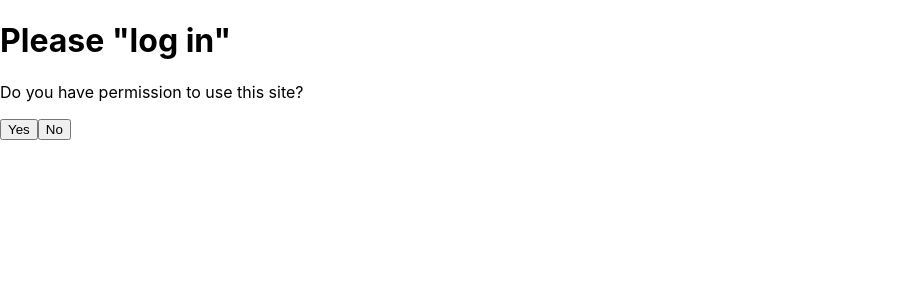
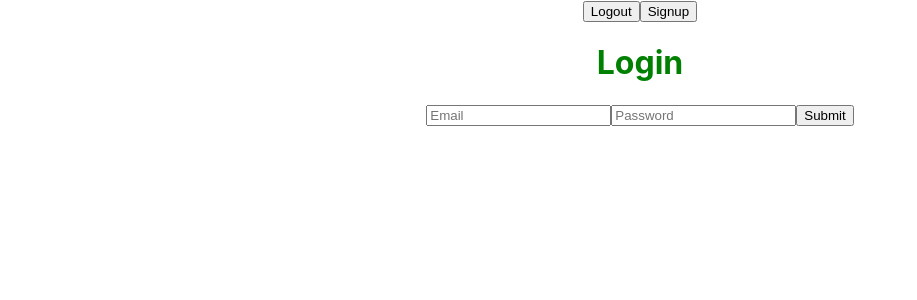
Before and after one commit to jamesjpark/JimboAndFriends, a React (Create React App) app in the folder web-app/frontend/: page / in a window 1280 px wide. Shown: the top 300 px of the page, without its empty margins (0-917 px from the left). Built offline with nearby package versions, Linux system fonts and the light colour scheme.

Commit message:
Login Authentication and style

```diff
--- a/web-app/frontend/package.json
+++ b/web-app/frontend/package.json
@@ -2,17 +2,21 @@
   "name": "frontend",
   "version": "0.1.0",
   "private": true,
+  "proxy": "http://localhost:5000",
   "dependencies": {
     "@testing-library/jest-dom": "^5.16.5",
     "@testing-library/react": "^13.4.0",
     "@testing-library/user-event": "^13.5.0",
+    "axios": "^1.0.0",
     "react": "^18.2.0",
     "react-dom": "^18.2.0",
+    "react-router-dom": "^6.4.1",
     "react-scripts": "5.0.1",
     "web-vitals": "^2.1.4"
   },
   "scripts": {
     "start": "react-scripts start",
+    "start-backend": "cd ../backend/ && ./run",
     "build": "react-scripts build",
     "test": "react-scripts test",
     "eject": "react-scripts eject"
--- a/web-app/frontend/src/App.css
+++ b/web-app/frontend/src/App.css
@@ -1,38 +1,10 @@
 .App {
   text-align: center;
 }
-
-.App-logo {
-  height: 40vmin;
-  pointer-events: none;
+.wrapper {
+  padding: 20px;
 }
 
-@media (prefers-reduced-motion: no-preference) {
-  .App-logo {
-    animation: App-logo-spin infinite 20s linear;
-  }
+h1{
+  color:  green;
 }
-
-.App-header {
-  background-color: #282c34;
-  min-height: 100vh;
-  display: flex;
-  flex-direction: column;
-  align-items: center;
-  justify-content: center;
-  font-size: calc(10px + 2vmin);
-  color: white;
-}
-
-.App-link {
-  color: #61dafb;
-}
-
-@keyframes App-logo-spin {
-  from {
-    transform: rotate(0deg);
-  }
-  to {
-    transform: rotate(360deg);
-  }
-}
--- a/web-app/frontend/src/App.js
+++ b/web-app/frontend/src/App.js
@@ -1,35 +1,70 @@
-import React from "react";
-import Projects from "./Projects"
-import Login from "./Login"
+import { BrowserRouter, Route, Routes, Link,  } from 'react-router-dom'
+import { useState, } from 'react'
 
+import Login from './Components/Login'
+import Projects from './Components/Projects'
+import Header from './Components/Header'
+import useToken from './Components/useToken'
+import './App.css'
 
-class App extends React.Component {
-  constructor(props) {
-    // in React, we always need to call the superclass constructor first with super()
-    // if we override the component's constructor
-    super(props)
+function App() {
 
-    // app owns the login state because it needs it in order to do conditional rendering.
-    // shared state should always be as low as possible in the component hierarchy.
-    this.state = { isLoggedIn: false }
-  }
+  const { token, removeToken, setToken } = useToken();
 
-  handleLogin = (loggedIn) => {
-    this.setState({
-      isLoggedIn: loggedIn
-    })
-  }
+  return (
 
-  render() {
-    // conditional rendering
-    if (this.state.isLoggedIn) {
-      return (<Projects />)
-    }
-    else {
-      // Login needs to be able to mutate the login state, so we pass it handleLogin as a prop
-      return (<Login handleLogin={this.handleLogin}/>)
-    }
-  }
+    <BrowserRouter>
+    <div className="App">
+    <Header token={removeToken}/>
+
+    {!token && token!=="" && token!== undefined?
+        <Login setToken={setToken} />
+        :(
+          <>
+
+          <Routes>
+
+          <Route exact path = "/" element = {<Login setToken={setToken} />}></Route>
+          <Route path = "/projects" element ={<Projects token={token} setToken={setToken}/>}> </Route>
+          </Routes>
+
+          </>
+
+        )}
+    </div>
+    </BrowserRouter>
+
+  );
 }
 
+// class App extends React.Component {
+
+//   constructor(props) {
+//     // in React, we always need to call the superclass constructor first with super()
+//     // if we override the component's constructor
+//     super(props)
+
+//     // app owns the login state because it needs it in order to do conditional rendering.
+//     // shared state should always be as low as possible in the component hierarchy.
+//     this.state = { isLoggedIn: false }
+//   }
+
+//   handleLogin = (loggedIn) => {
+//     this.setState({
+//       isLoggedIn: loggedIn
+//     })
+//   }
+
+//   render() {
+//     // conditional rendering
+//     if (this.state.isLoggedIn) {
+//       return (<Projects />)
+//     }
+//     else {
+//       // Login needs to be able to mutate the login state, so we pass it handleLogin as a prop
+//       return (<Login handleLogin={this.handleLogin}/>)
+//     }
+//   }
+// }
+
 export default App;
--- /dev/null
+++ b/web-app/frontend/src/Components/Login.js
@@ -0,0 +1,110 @@
+import { useState} from 'react';
+import axios from "axios";
+import { Link, useNavigate} from 'react-router-dom';
+function Login(props) {
+
+    const [loginForm, setloginForm] = useState({
+        email: "",
+        password: ""
+    })
+    const navigate = useNavigate();
+    function logMeIn(event) {
+      axios({
+        method: "POST",
+        url:"/token",
+        data:{
+          email: loginForm.email,
+          password: loginForm.password
+         }
+      })
+      .then((response) => {
+        props.setToken(response.data.access_token)
+      }).catch((error) => {
+        if (error.response) {
+          console.log(error.response)
+          console.log(error.response.status)
+          console.log(error.response.headers)
+          }
+      })
+
+      setloginForm(({
+        email: "",
+        password: ""}))
+
+      event.preventDefault()
+
+      navigate("/projects")
+    }
+
+    function handleChange(event) {
+      const {value, name} = event.target
+      setloginForm(prevNote => ({
+          ...prevNote, [name]: value})
+      )}
+
+    return (
+      <div>
+        <h1>Login</h1>
+          <form className="login">
+            <input onChange={handleChange}
+                  type="email"
+                  text={loginForm.email}
+                  name="email"
+                  placeholder="Email"
+                  value={loginForm.email} />
+            <input onChange={handleChange}
+                  type="password"
+                  text={loginForm.password}
+                  name="password"
+                  placeholder="Password"
+                  value={loginForm.password} />
+
+        <button onClick={logMeIn}>Submit</button>
+
+
+
+        </form>
+      </div>
+    );
+}
+
+export default Login;
+
+
+// class Login extends React.Component {
+//     constructor(props){
+//       super(props);
+//       this.state = {
+//         errorMessages: {},
+//         isSubmitted: false
+
+//       };
+
+
+
+//     }
+
+
+//     logUserIn = () => {
+//       // we can access handleLogin from App since it was passed as a prop
+//       this.props.handleLogin(true)
+//     }
+
+//     dontLogUserIn = () => {
+//       alert('Thank you for your honesty.')
+//       this.props.handleLogin(false)
+//     }
+
+
+//     render() {
+//       return (
+
+//         <div>
+//           <h1>"Sign in"</h1>
+//           <p>Do you have permission to use this site?</p>
+//           <button onClick={this.logUserIn}>Yes</button>
+//           <button onClick={this.dontLogUserIn}>No</button>
+//         </div>
+//       )
+//     }
+//  }
--- /dev/null
+++ b/web-app/frontend/src/Components/useToken.js
@@ -0,0 +1,28 @@
+import { useState } from 'react';
+
+function useToken() {
+
+  function getToken() {
+    const userToken = localStorage.getItem('token');
+    return userToken && userToken
+  }
+
+  const [token, setToken] = useState(getToken());
+
+  function saveToken(userToken) {
+    localStorage.setItem('token', userToken);
+    setToken(userToken);
+  };
+
+  function removeToken() {
+    localStorage.removeItem("token");
+    setToken(null);
+  }
+
+  return {
+    setToken: saveToken,
+    token,
+    removeToken
+  }
+}
+export default useToken;
--- a/web-app/frontend/src/Login.js
+++ /dev/null
@@ -1,25 +0,0 @@
-import React from "react";
-
-class Login extends React.Component {
-    logUserIn = () => {
-      // we can access handleLogin from App since it was passed as a prop
-      this.props.handleLogin(true)
-    }
-
-    dontLogUserIn = () => {
-      alert('Thank you for your honesty.')
-      this.props.handleLogin(false)
-    }
-
-    render() {
-      return (
-        <div>
-          <h1>Please "log in"</h1>
-          <p>Do you have permission to use this site?</p>
-          <button onClick={this.logUserIn}>Yes</button>
-          <button onClick={this.dontLogUserIn}>No</button>
-        </div>
-      )
-    }
-  }
-export default Login;
--- a/web-app/frontend/src/Projects.js
+++ /dev/null
@@ -1,14 +0,0 @@
-import React from "react";
-
-class Projects extends React.Component {
-    render() {
-      return (
-        <div>
-          <h1>Projects</h1>
-          <p>These are your projects.</p>
-        </div>
-      )
-    }
-  }
-
-export default Projects;
--- /dev/null
+++ b/web-app/frontend/src/styles.css
@@ -0,0 +1,63 @@
+.app {
+    font-family: sans-serif;
+    display: flex;
+    align-items: center;
+    justify-content: center;
+    flex-direction: column;
+    gap: 20px;
+    height: 100vh;
+    font-family: Cambria, Cochin, Georgia, Times, "Times New Roman", serif;
+    background-color: #f8f9fd;
+  }
+
+  input[type="text"],
+  input[type="password"] {
+    height: 25px;
+    border: 1px solid rgba(0, 0, 0, 0.2);
+  }
+
+  input[type="submit"] {
+    margin-top: 10px;
+    cursor: pointer;
+    font-size: 15px;
+    background: #01d28e;
+    border: 1px solid #01d28e;
+    color: #fff;
+    padding: 10px 20px;
+  }
+
+  input[type="submit"]:hover {
+    background: #6cf0c2;
+  }
+
+  .button-container {
+    display: flex;
+    justify-content: center;
+  }
+
+  .login-form {
+    background-color: white;
+    padding: 2rem;
+    box-shadow: 0 4px 8px 0 rgba(0, 0, 0, 0.2), 0 6px 20px 0 rgba(0, 0, 0, 0.19);
+  }
+
+  .list-container {
+    display: flex;
+  }
+
+  .error {
+    color: red;
+    font-size: 12px;
+  }
+
+  .title {
+    font-size: 25px;
+    margin-bottom: 20px;
+  }
+
+  .input-container {
+    display: flex;
+    flex-direction: column;
+    gap: 8px;
+    margin: 10px;
+  }
```
Also changed, not shown: 1 other file (tests, documents, lock files or other folders).
